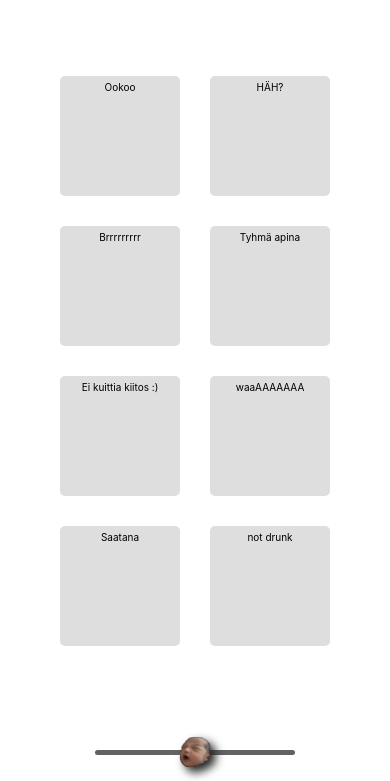
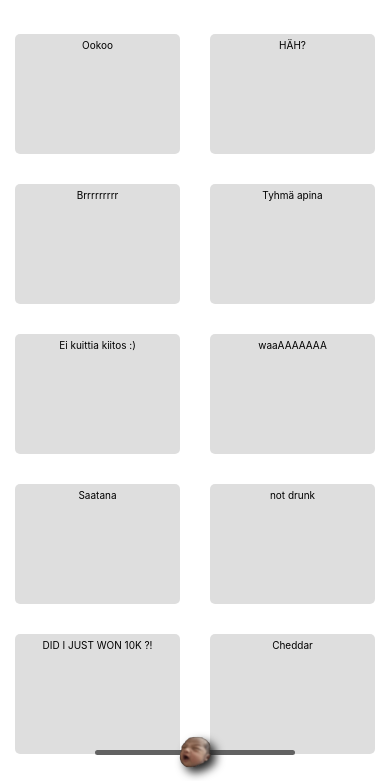
Before and after one commit to Eppu/monnirs-soundboard, a React app: page / in a window 390 px wide. Shown: the part 61-842 px from the top of the page. Built offline with nearby package versions, Linux system fonts and the light colour scheme; some packages are replaced by stand-ins of ours.

Commit message:
Fix styling issues on mobile

```diff
--- a/public/index.html
+++ b/public/index.html
@@ -4,7 +4,7 @@
     <meta charset="utf-8" />
     <meta
       name="viewport"
-      content="width=device-width, initial-scale=1, shrink-to-fit=no"
+      content="width=device-width,initial-scale=1"
     />
     <!-- <link rel="stylesheet" href="https://stackpath.bootstrapcdn.com/bootstrap/4.5.2/css/bootstrap.min.css" integrity="sha384-JcKb8q3iqJ61gNV9KGb8thSsNjpSL0n8PARn9HuZOnIxN0hoP+VmmDGMN5t9UJ0Z" crossorigin="anonymous"> -->
    <!-- <link rel="stylesheet" href="https://cdnjs.cloudflare.com/ajax/libs/skeleton/2.0.4/skeleton.min.css"> -->
--- a/src/assets/css/main.scss
+++ b/src/assets/css/main.scss
@@ -1,4 +1,13 @@
 @import "~normalize.css/normalize.css";
+html {
+  box-sizing: border-box;
+}
+
+*, *::before, *::after {
+  margin: 0;
+  padding: 0;
+  box-sizing: inherit;
+}
 
 body {
   background-color: #FFF;
@@ -116,3 +125,26 @@ input[type=range]::-ms-thumb {
     margin-right:10px;
   }
 }
+
+@media screen and (max-width: 768px) {
+  #soundboard {
+    height: unset !important;
+    margin-left: unset !important;
+    margin-top: unset !important;
+    position: unset !important;
+    top: unset !important;
+    left: unset !important;
+    width: unset !important;
+    //width: 1vw !important;
+    //transform: translate(20%);
+    display: grid;
+    grid-template-columns: 50% 50%;
+    grid-template-rows: auto;
+  }
+  .button {
+    width: auto;
+  }
+  .volumeslider {
+    position: fixed;
+  }
+}
--- a/src/components/soundboard.js
+++ b/src/components/soundboard.js
@@ -39,7 +39,6 @@ export class StandaloneSoundboard extends Component {
         <div class="heading">
           <img src="favicon.png" alt="monniLu" class="title-img"></img><h1 className="title">MonniRS soundboard</h1>
         </div>
-        <Volumeslider />
         <section
           id="soundboard"
           style={this.getSoundboardStyles()}
@@ -54,6 +53,7 @@ export class StandaloneSoundboard extends Component {
             />);
           })}
         </section>
+        <Volumeslider />
       </div>
     );
   }
--- a/src/config.json
+++ b/src/config.json
@@ -37,7 +37,26 @@
     {
       "title": "not drunk",
       "file": "not_drunk.wav"
+    },
+    {
+      "title": "DID I JUST WON 10K ?!",
+      "file": "did_i_just_won_10k.wav"
+    },
+    {
+      "title": "Cheddar",
+      "file": "cheddar.wav"
+    },
+    {
+      "title": "Mun vitun iso kyrpä",
+      "file": "mun_vitun_iso_kyrpa.wav"
+    },
+    {
+      "title": "cba",
+      "file": "cba.wav"
+    },
+    {
+      "title": "Otetaas yks siripiri",
+      "file": "siripiri.wav"
     }
-
   ]
 }
```
